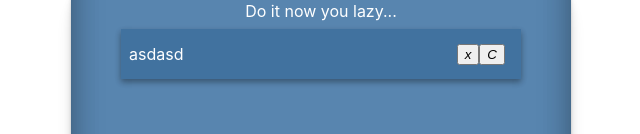
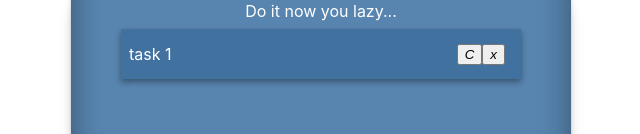
Before and after one commit to kasmr/react-application-collection, a React (Create React App) app in the folder todos/: page / in a window 1280 px wide. Shown: the part 182-316 px from the top of the page, without its empty margins (319-959 px from the left). Built offline with nearby package versions, Linux system fonts and the light colour scheme.

Commit message:
now y can delete todo, working on updating todo

```diff
--- a/todos/src/Todo.jsx
+++ b/todos/src/Todo.jsx
@@ -1,16 +1,52 @@
 import React, { Component } from 'react';
 
 export default class Todo extends Component {
+  constructor(props) {
+    super(props);
+    this.state = {
+      isEditing: false,
+      text: '',
+    };
+  }
+
+  startEditing = () => {
+    this.setState({ isEditing: true });
+  };
+
+  handleChange = (e) => {
+    this.setState({ text: e.target.value });
+  };
+
   render() {
+    if (this.state.isEditing) {
+      return (
+        <div className='single-todo'>
+          <form
+          // onSubmits={(e) => this.props.updateTodo(this.state.text, this.props.id, e)}
+          >
+            <input
+              type='text'
+              placeholder={this.props.todo.text}
+              value={this.state.text}
+              onChange={this.handleChange}
+            />
+            <button>
+              <i>x</i>
+            </button>
+          </form>
+        </div>
+      );
+    }
+
     return (
       <div className='single-todo'>
         <p>{this.props.todo.text}</p>
         <div className='buttons-group'>
-          <button>
+          <button onClick={this.startEditing}>
+            <i>C</i>
+          </button>
+          <button onClick={this.props.deleteTodo}>
             <i>x</i>
-          </button>
-          <button>
-            <i>C</i>
           </button>
         </div>
       </div>
--- a/todos/src/TodoList.jsx
+++ b/todos/src/TodoList.jsx
@@ -1,34 +1,48 @@
 import React, { Component } from 'react';
 import FormTodo from './FormTodo';
 import Todo from './Todo';
+import { v4 as uuidV4 } from 'uuid';
 
 export default class TodoList extends Component {
   constructor(props) {
     super(props);
     this.state = {
-      todos: [{ text: 'asdasd', id: '559uj' }],
+      todos: [{ text: 'task 1', id: uuidV4() }],
     };
-    this.addTodo = this.addTodo.bind(this);
   }
 
-  addTodo(todo) {
+  addTodo = (todo) => {
     if (this.state.todos.length !== 6) {
       this.setState({ todos: [...this.state.todos, todo] });
     } else {
       alert('You have reached max amount of todos, delete one!');
     }
-  }
+  };
 
-  deleteTodo(id) {
-    this.state.todos.fill((todo) => todo.id !== id);
-  }
+  deleteTodo = (id) => {
+    const newTodoList = this.state.todos.filter((todo) => todo.id !== id);
+    this.setState({ todos: newTodoList });
+  };
+
+  updateTodo = (text, id, e) => {
+    e.preventDefault();
+    const updatedTodoList = this.state.todos.filter((todo) =>
+      todo.id === id && todo.text !== text ? text : todo.text
+    );
+    this.setState({ todos: updatedTodoList });
+  };
 
   render() {
     return (
       <>
         <div className='todo-list'>
           {this.state.todos.map((todo) => (
-            <Todo key={todo.id} todo={todo} deleteTodo={this.deleteTodo} />
+            <Todo
+              key={todo.id}
+              todo={todo}
+              deleteTodo={() => this.deleteTodo(todo.id)}
+              updateTodo={() => this.updateTodo()}
+            />
           ))}
         </div>
         <FormTodo addTodo={this.addTodo} />
```
